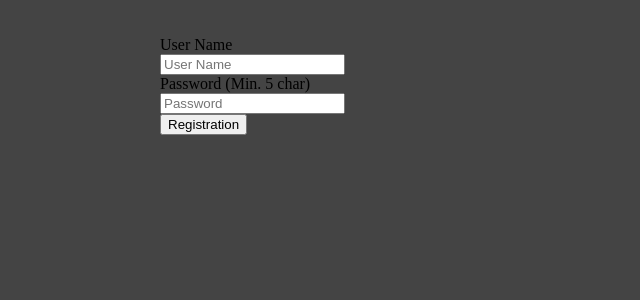
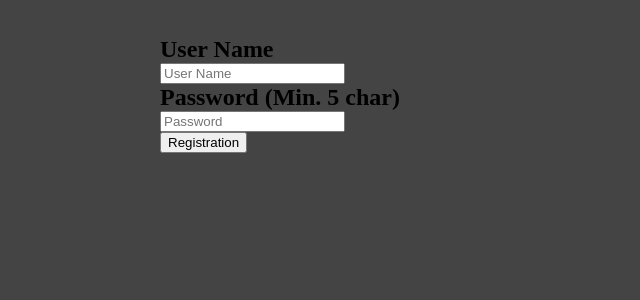
Before and after one commit to jonatanUri/AskMate, a Flask app: page /registration in a window 1280 px wide. Shown: the part 124-424 px from the top of the page, without its empty margins (0-640 px from the left). Run offline with Flask 2, Linux system fonts and the light colour scheme.

Commit message:
added css class to labels in registration.html started workin on theese classes in css

```diff
--- a/static/style.css
+++ b/static/style.css
@@ -165,3 +165,9 @@ td {
     text-align: center;
     border-top: 1px black solid;
 }
+
+.registration {
+    font-size: 1.5em;
+    font-weight: bold;
+
+}
--- a/templates/registration.html
+++ b/templates/registration.html
@@ -8,9 +8,9 @@
 </head>
 <body>
 <form action="/registration" method="post">
-            <label for="user_name">User Name </label><br>
+            <label for="user_name" class="registration">User Name </label><br>
             <input id="user_name" type="text" name="user_name" placeholder="User Name"><br>
-            <label for="psswrd">Password (Min. 5 char)</label><br>
+            <label for="psswrd" class="registration">Password (Min. 5 char)</label><br>
             <input id="psswrd" type="text" name="candy" minlength="5" placeholder="Password"><br>
             <input type="submit" value="Registration">
     </form>
```
